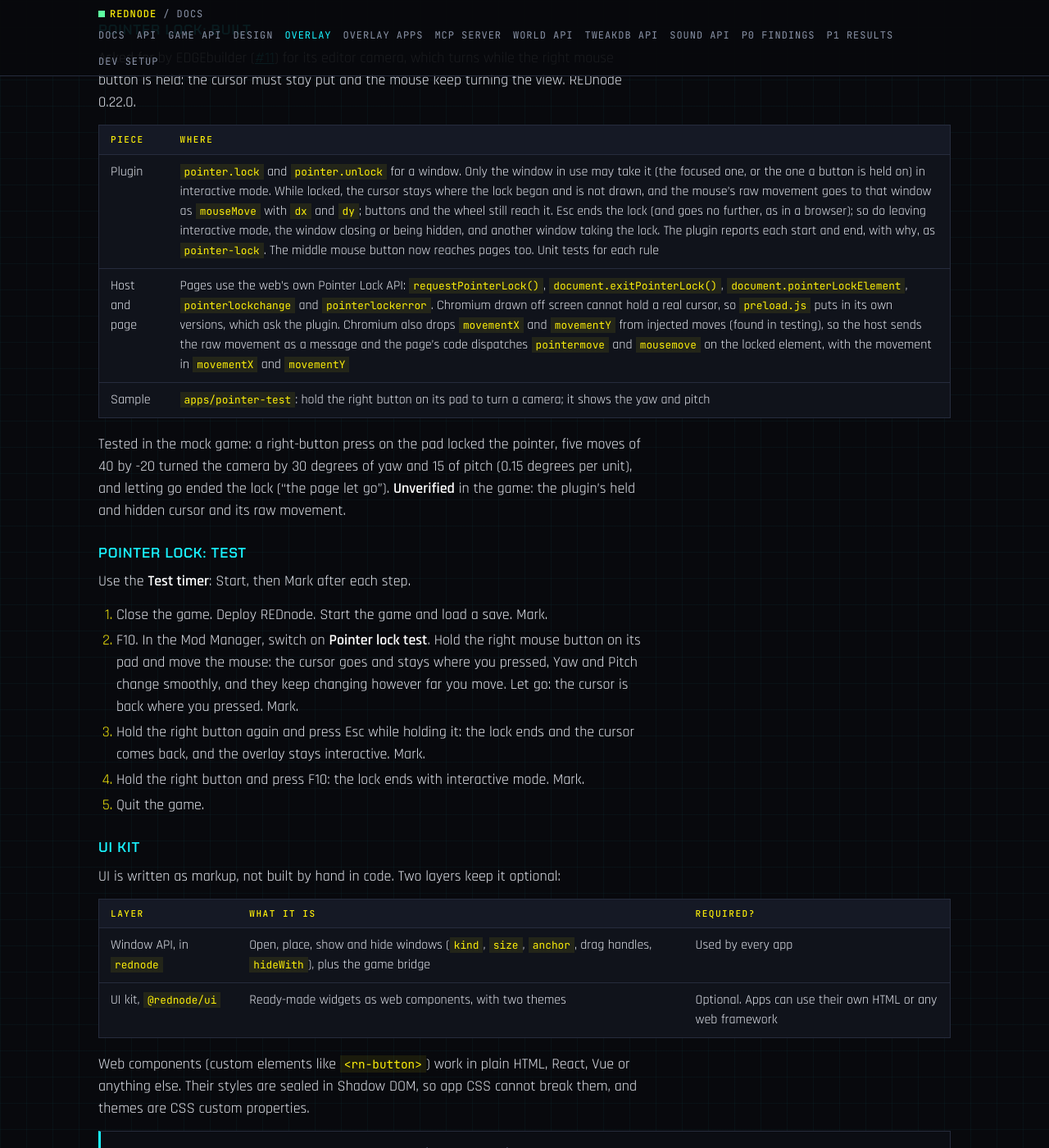
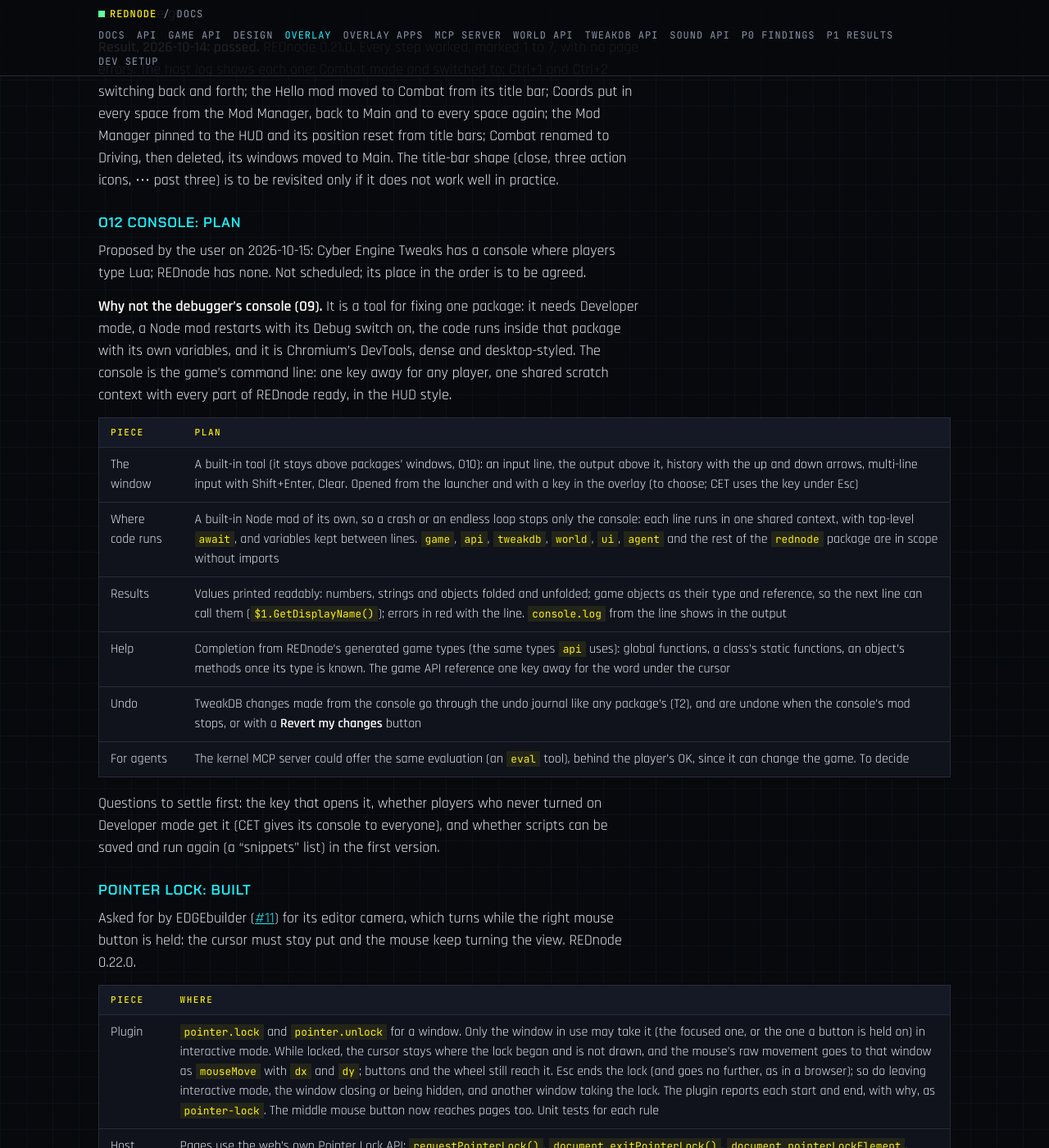
Before and after one commit to CyberbuildsAI/REDnode, a Jekyll site: the page built from docs/overlay.md, in a window 1280 px wide and 1400 px high, scrolled down 30783 px. Shown: the whole window at 82% size. Built offline with Jekyll 4.4.1, drawn with Linux system fonts in a browser that asks for light colours; our own code applies the rules of GitHub Pages for plain Markdown files; some of the changed text lies outside the part shown.

Commit message:
O12 Console: the plan, a CET-style console for JavaScript with the rednode package
Co-Authored-By: Claude Opus 5.5 <noreply@anthropic.com>

```diff
--- a/docs/overlay.md
+++ b/docs/overlay.md
@@ -190,6 +190,7 @@ Rules that make borderless windows behave:
 | **O9 Debugger** | Chromium DevTools for any overlay app, from an **Inspect** button: first in a desktop window, then, if a prototype works, inside the overlay as a built-in Debugger app. Node mods debugged through Node's inspector, attachable from VS Code and REDcode. See [O9 Debugger: plan](#o9-debugger-plan) | An app's page is inspected and a breakpoint hit while the game runs; a Node mod stops at a breakpoint set in VS Code |
 | **O10 Layers** | A tool layer above packages' windows for REDnode's own windows and packages the player lets stay on top; solo mode, in which one package hides every other package's windows. Asked for by EDGEbuilder ([#10](https://github.com/Edgemodders/REDnode/issues/10), [#7](https://github.com/Edgemodders/REDnode/issues/7)). See [O10 Layers](#o10-layers-built) | A full-screen package cannot cover the launcher or the Test timer, and its solo mode hides everything else until it ends |
 | **O11 Spaces** | Named sets of windows, like virtual desktops: the player switches the space and only its windows show; tool windows and windows set to "all spaces" show in every space. Title-bar actions with overflow. See [O11 Spaces: plan](#o11-spaces-plan) | A player with many HUD widgets keeps them in two or three spaces and switches between them without switching packages on and off |
+| **O12 Console** | A built-in console, like Cyber Engine Tweaks' Lua console, for free-form JavaScript with the whole `rednode` package ready. See [O12 Console: plan](#o12-console-plan) | A player types `await tweakdb.get("Items.money.price")` and gets the answer, then calls a method on a game object from the line before |
 
 ### O1 Windows: test
 
@@ -648,6 +649,23 @@ Use the **Test timer**: Start, then Mark after each step.
 
 **Result, 2026-10-14: passed.** REDnode 0.21.0. Every step worked, marked 1 to 7, with no page errors. The host log shows each one: Combat made and switched to; Ctrl+1 and Ctrl+2 switching back and forth; the Hello mod moved to Combat from its title bar; Coords put in every space from the Mod Manager, back to Main and to every space again; the Mod Manager pinned to the HUD and its position reset from title bars; Combat renamed to Driving, then deleted, its windows moved to Main. The title-bar shape (close, three action icons, ⋯ past three) is to be revisited only if it does not work well in practice.
 
+### O12 Console: plan
+
+Proposed by the user on 2026-10-15: Cyber Engine Tweaks has a console where players type Lua; REDnode has none. Not scheduled; its place in the order is to be agreed.
+
+**Why not the debugger's console (O9).** It is a tool for fixing one package: it needs Developer mode, a Node mod restarts with its Debug switch on, the code runs inside that package with its own variables, and it is Chromium's DevTools, dense and desktop-styled. The console is the game's command line: one key away for any player, one shared scratch context with every part of REDnode ready, in the HUD style.
+
+| Piece | Plan |
+|---|---|
+| The window | A built-in tool (it stays above packages' windows, O10): an input line, the output above it, history with the up and down arrows, multi-line input with Shift+Enter, Clear. Opened from the launcher and with a key in the overlay (to choose; CET uses the key under Esc) |
+| Where code runs | A built-in Node mod of its own, so a crash or an endless loop stops only the console: each line runs in one shared context, with top-level `await`, and variables kept between lines. `game`, `api`, `tweakdb`, `world`, `ui`, `agent` and the rest of the `rednode` package are in scope without imports |
+| Results | Values printed readably: numbers, strings and objects folded and unfolded; game objects as their type and reference, so the next line can call them (`$1.GetDisplayName()`); errors in red with the line. `console.log` from the line shows in the output |
+| Help | Completion from REDnode's generated game types (the same types `api` uses): global functions, a class's static functions, an object's methods once its type is known. The game API reference one key away for the word under the cursor |
+| Undo | TweakDB changes made from the console go through the undo journal like any package's (T2), and are undone when the console's mod stops, or with a **Revert my changes** button |
+| For agents | The kernel MCP server could offer the same evaluation (an `eval` tool), behind the player's OK, since it can change the game. To decide |
+
+Questions to settle first: the key that opens it, whether players who never turned on Developer mode get it (CET gives its console to everyone), and whether scripts can be saved and run again (a "snippets" list) in the first version.
+
 ### Pointer lock: built
 
 Asked for by EDGEbuilder ([#11](https://github.com/Edgemodders/REDnode/issues/11)) for its editor camera, which turns while the right mouse button is held: the cursor must stay put and the mouse keep turning the view. REDnode 0.22.0.
```
Also changed, not shown: CLAUDE.md (+1 -0 lines), docs/index.md (+1 -0 lines).
